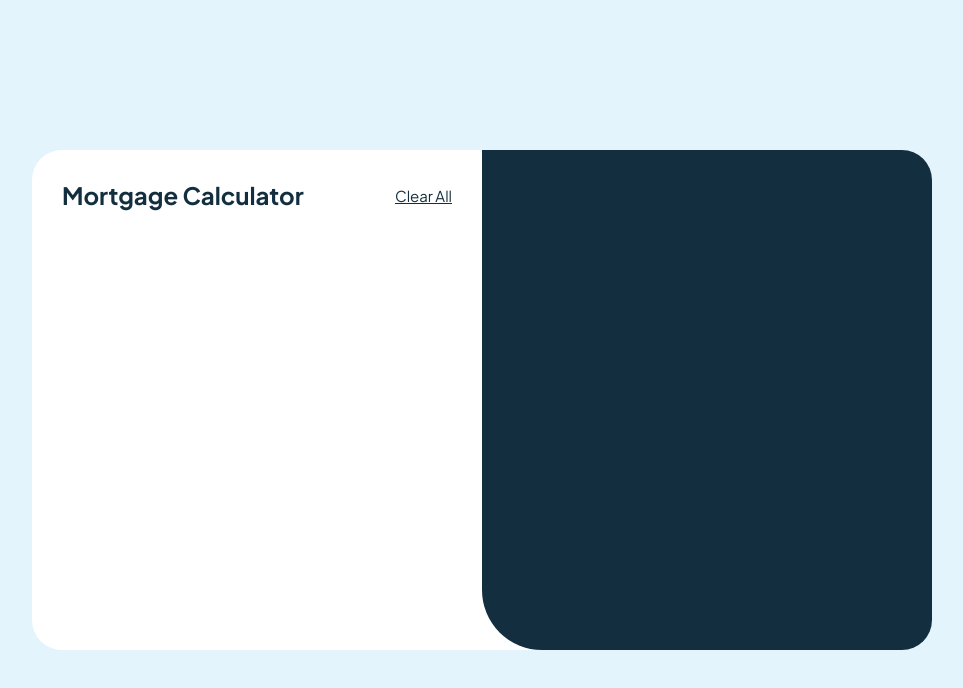
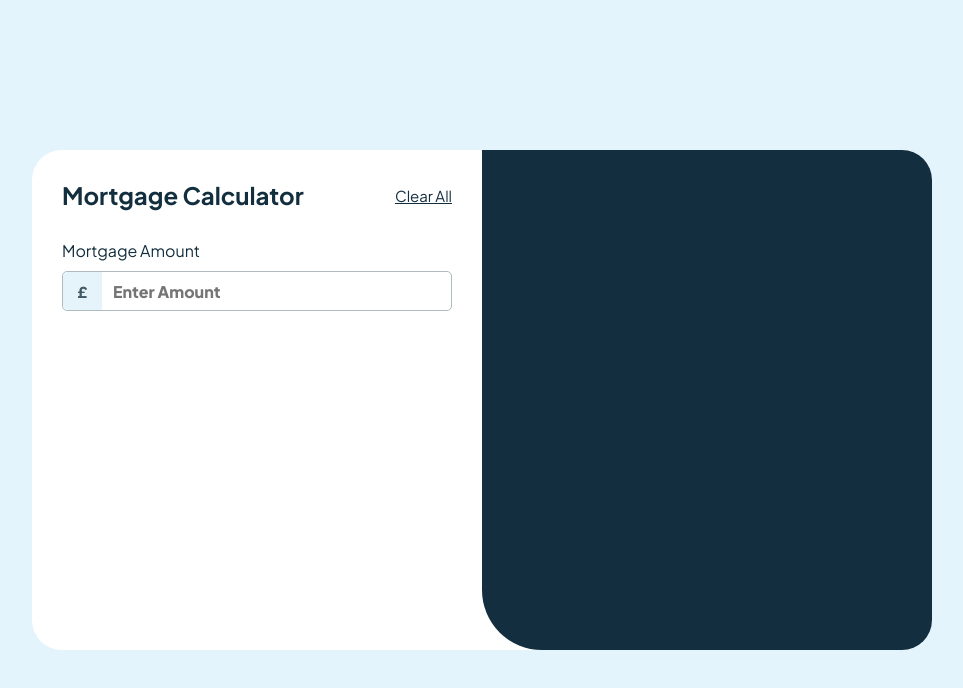
Before and after one commit to FurkannOzbek/React-Snack-Apps, a Next.js app in the folder mortgage-repayment-calculator/: page / in a window 1280 px wide. Shown: the top 688 px of the page, without its empty margins (158-1121 px from the left). Built offline with nearby package versions, Linux system fonts and the light colour scheme.

Commit message:
Currency input added

```diff
--- a/mortgage-repayment-calculator/app/Components/MortgageCard.jsx
+++ b/mortgage-repayment-calculator/app/Components/MortgageCard.jsx
@@ -1,5 +1,47 @@
+"use client";
 import styles from "./MortgageCard.module.css";
+import { useState } from "react";
 export default function MortgageCard() {
+  const [amount, setAmount] = useState("");
+  function formSubmit(e) {
+    e.preventDefault();
+    console.log("form submitted");
+  }
+  const formatCurrency = (value) => {
+    // Remove any non-digit characters except for the decimal point
+    const numberString = value.replace(/[^0-9.]/g, "");
+
+    // Split the number into whole and decimal parts
+    const [whole, decimal] = numberString.split(".");
+
+    // Format the whole part with commas
+    const formattedWhole = whole ? whole.replace(/\B(?=(\d{3})+(?!\d))/g, ",") : "";
+
+    // Limit the decimal part to 2 digits
+    const formattedDecimal = decimal ? decimal.slice(0, 2) : "";
+
+    // Combine the formatted parts
+    return formattedDecimal ? `${formattedWhole}.${formattedDecimal}` : formattedWhole;
+  };
+  const handleCurrencyInputChange = (e) => {
+    let inputValue = e.target.value;
+
+    // Format the input value
+    let formattedValue = formatCurrency(inputValue);
+
+    // Remove leading zero if present and not just '0'
+    if (
+      formattedValue.length > 0 &&
+      formattedValue[0] === "0" &&
+      formattedValue !== "0" &&
+      !formattedValue.startsWith("0.")
+    ) {
+      formattedValue = formattedValue.slice(1); // Remove the leading zero
+    }
+
+    // Update the state with the formatted value
+    setAmount(formattedValue);
+  };
   return (
     <>
       <div className={styles.mortgageCard}>
@@ -8,6 +50,19 @@ export default function MortgageCard() {
             <h1> Mortgage Calculator</h1>
             <div className={styles.mortgageClear}> Clear All</div>
           </div>
+
+          <form className={styles.mortgageForm} onSubmit={formSubmit}>
+            <label>Mortgage Amount</label>
+            <div className={styles.inputWrapper}>
+              <span className={styles.currencyIcon}> £ </span>
+              <input
+                value={amount}
+                onChange={handleCurrencyInputChange}
+                placeholder="Enter Amount"
+                className={styles.inputField}
+              />
+            </div>
+          </form>
         </div>
         <div className={styles.resultTab}></div>
       </div>
--- a/mortgage-repayment-calculator/app/Components/MortgageCard.module.css
+++ b/mortgage-repayment-calculator/app/Components/MortgageCard.module.css
@@ -34,3 +34,53 @@
   cursor: pointer;
   font-size: 15px;
 }
+.mortgageForm {
+  margin-top: 30px;
+  display: flex;
+  flex-direction: column;
+}
+.inputWrapper {
+  position: relative;
+  display: flex;
+  align-items: center;
+  margin-top: 10px;
+}
+.currencyIcon {
+  display: flex;
+  align-items: center;
+  justify-content: center;
+  position: absolute;
+  background-color: hsl(199, 73%, 94%);
+  pointer-events: none;
+  height: 95%;
+  left: 1px;
+  width: 10%;
+  padding: 1px;
+  border-top-left-radius: 5px;
+  border-bottom-left-radius: 5px;
+  color: hsl(199, 22%, 33%);
+  font-weight: 900;
+  font-size: 15px;
+}
+.inputField {
+  padding-left: 50px; /* Space for the icon */
+  height: 40px;
+  border-radius: 5px;
+  border: 1px solid hsl(196, 10%, 72%);
+  width: 100%;
+  font-size: 1rem;
+  color: hsl(202, 54%, 16%);
+  background-color: white;
+  font-family: "Plus Jakarta Sans", sans-serif;
+  font-weight: 900;
+}
+.inputField:focus {
+  outline: none;
+
+  border: 2px solid hsl(62, 71%, 53%);
+}
+
+/* For be able to change currencyIcon background color when input focused */
+.inputWrapper:focus-within .currencyIcon {
+  background-color: hsl(62, 71%, 53%);
+}
```
